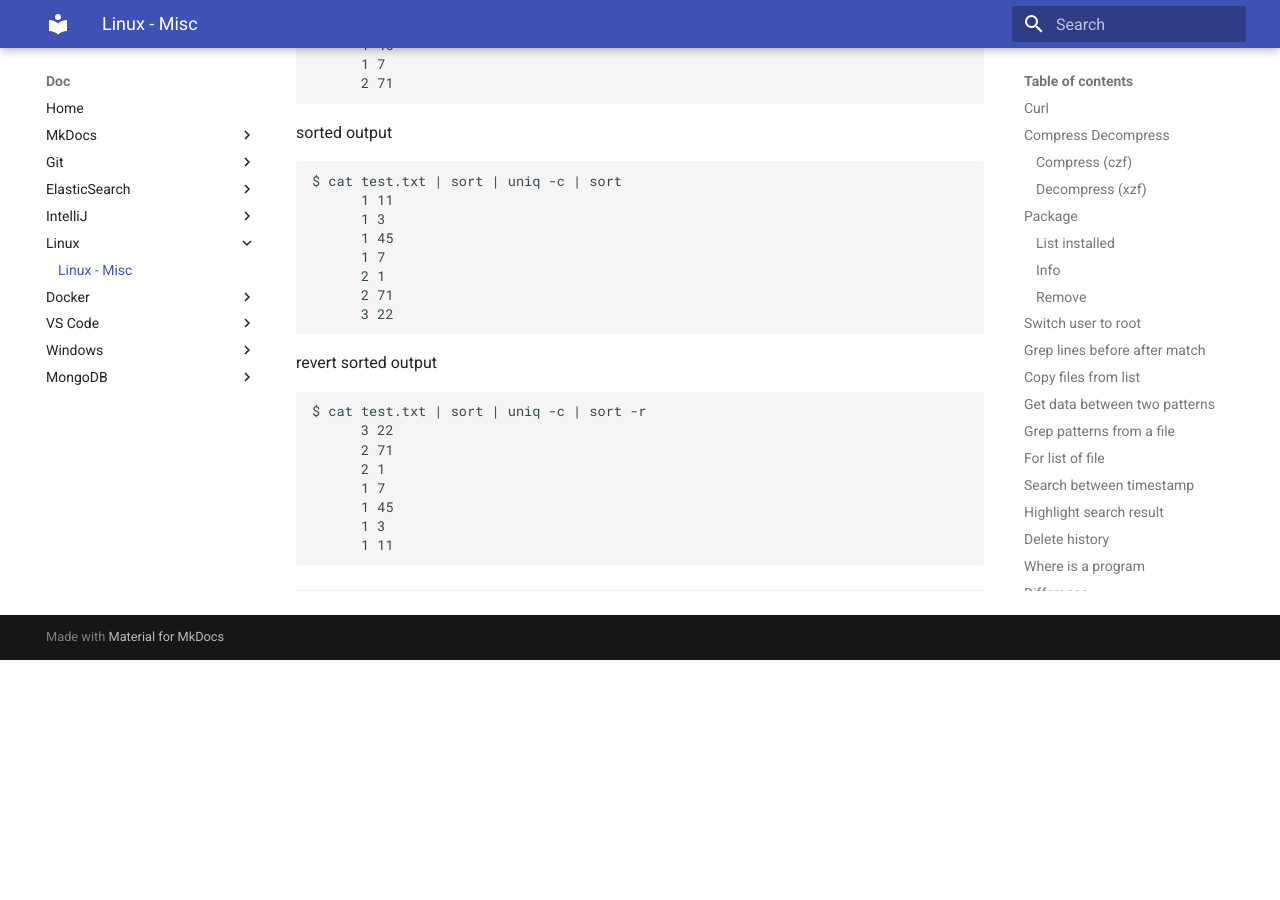
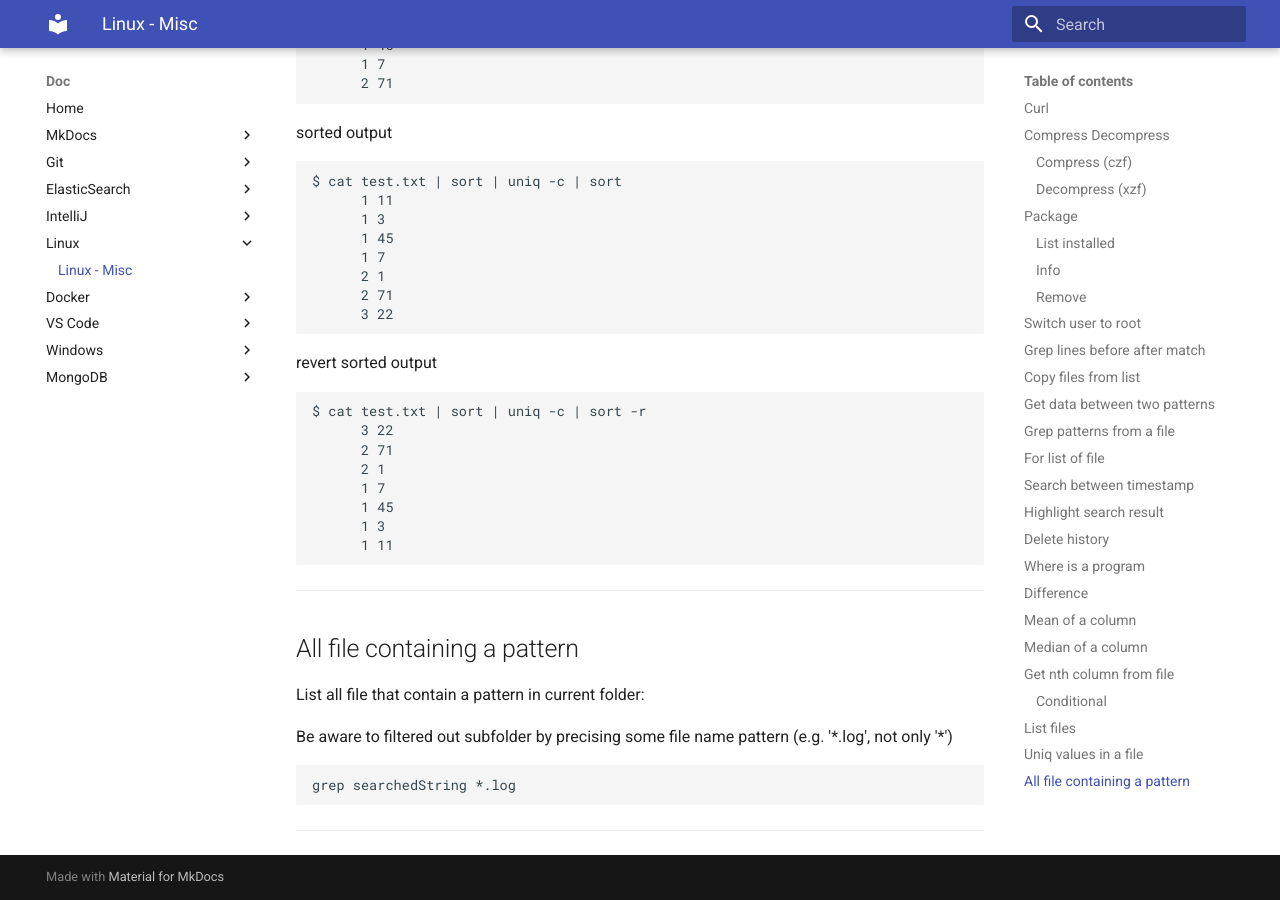
Before and after one commit to oldu73/doc, an MkDocs documentation site: the page built from docs/linux/linux.md, in a window 1280 px wide and 900 px high, scrolled down 7246 px. Built offline with MkDocs 1.6.1 and Material for MkDocs 9.7.7, drawn with Linux system fonts in a browser that asks for light colours; before the commit the page ends 7906 px from its top, so only the background shows below that.

Commit message:
linux - misc - search all files that contain a pattern in current folder

````diff
--- a/docs/linux/linux.md
+++ b/docs/linux/linux.md
@@ -386,3 +386,15 @@ $ cat test.txt | sort | uniq -c | sort -r
 ```
 
 ***
+
+## All file containing a pattern
+
+List all file that contain a pattern in current folder:
+
+Be aware to filtered out subfolder by precising some file name pattern (e.g. '\*.log', not only '\*')
+
+```console
+grep searchedString *.log
+```
+
+***
````
